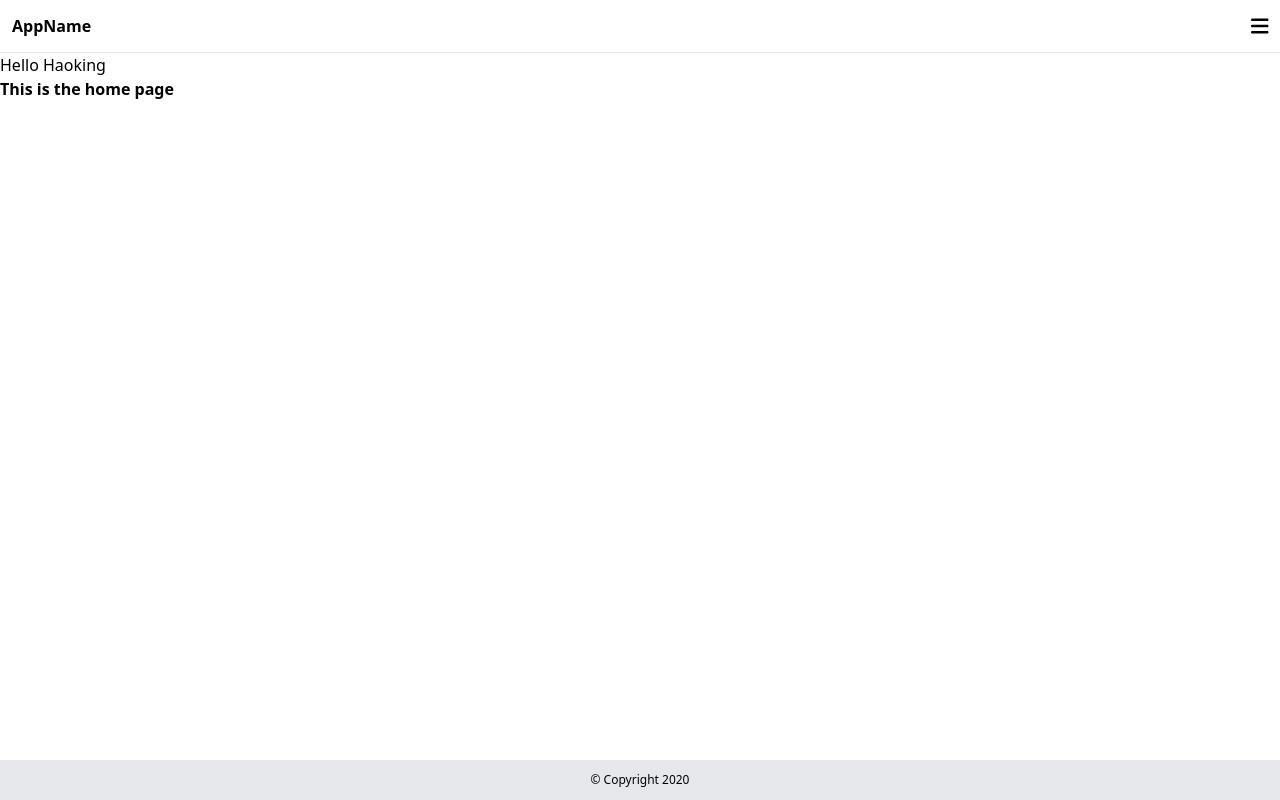
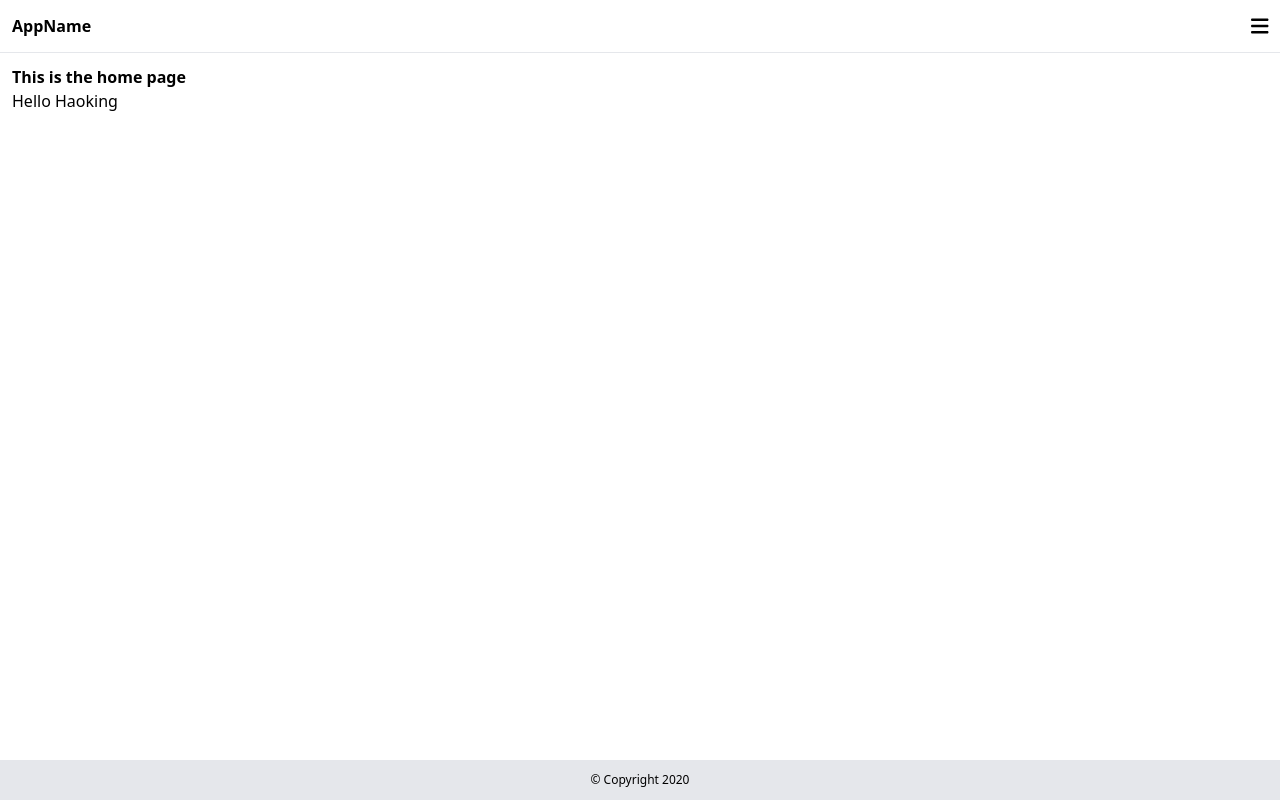
Before and after one commit to HaokingS/mini-project-front-end-developer-intern, a React (Create React App) app: page / in a window 1280 px wide. Built offline with nearby package versions, Linux system fonts and the light colour scheme.

Commit message:
React Router

```diff
--- a/src/App.js
+++ b/src/App.js
@@ -1,45 +1,35 @@
 import React from 'react';
-import HelloWorld from './Components/HelloWorld';
-import Header from './Components/Header';
-import Footer from './Components/Footer';
 import {
   BrowserRouter as Router,
   Routes,
   Route,
   Link
 } from "react-router-dom";
+import Header from './Components/Header';
+import Footer from './Components/Footer';
+import Home from './Views/Home';
+import About from './Views/About';
 
 function App() {
   return(
     <div>
       <Router>
+      <Header />
 
-      <Header />
-      <HelloWorld name = "Haoking"/>
-
+        <div className='p-3'>
         <Routes>
-
           <Route
             path="/"
-            element={
-              <h1 className='font-bold text-2x1'>
-                This is the home page
-              </h1>
-            }
+            element={<Home />}
           >
           </Route>
-
           <Route
             path="/about"
-            element={
-              <h1 className='font-bold text-2x1'>
-                About us
-              </h1>
-            }
+            element={<About />}
           >
           </Route>
-
         </Routes>
+        </div>
 
       <Footer />
       </Router>
--- /dev/null
+++ b/src/Views/About.js
@@ -0,0 +1,12 @@
+import React from "react";
+
+function About(){
+    return(
+        <div>
+            <h1 className='font-bold text-2x1'>About us</h1>
+            <p>This is the about page content</p>
+        </div>
+    )
+}
+
+export default About
--- /dev/null
+++ b/src/Views/Home.js
@@ -0,0 +1,13 @@
+import React from "react";
+import HelloWorld from '../Components/HelloWorld';
+
+function Home(){
+    return(
+        <div>
+            <h1 className='font-bold text-2x1'>This is the home page</h1>
+            <HelloWorld name = "Haoking"/>
+        </div>
+    )
+}
+
+export default Home
```
